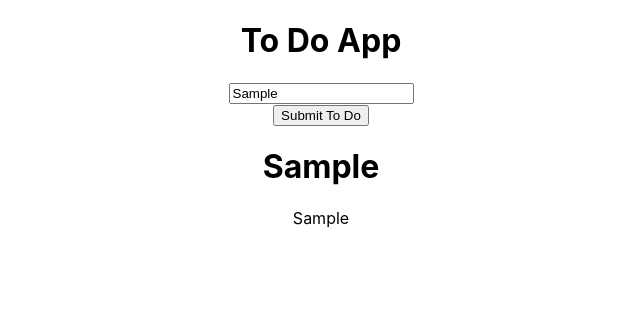
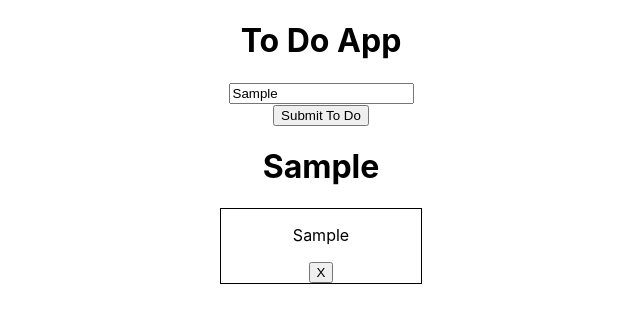
Before and after one commit to Board-Ape/rcp-a1, a React (Create React App) app: page / in a window 1280 px wide. Both pictures are taken after typing "Sample" into the empty fields and a click on the button "Submit To Do". Shown: the top 322 px of the page, without its empty margins (319-959 px from the left). Built offline with nearby package versions, Linux system fonts and the light colour scheme.

Commit message:
Assignment complete

```diff
--- a/src/App.js
+++ b/src/App.js
@@ -26,6 +26,15 @@ class App extends Component {
     })
   }
 
+  handleDelete = (event, key) => {
+    event.preventDefault()
+
+    let newState = this.state.todos.filter((todo, i) => i !== key)
+    this.setState({
+      todos: newState
+    })
+  }
+
   render() {
     return (
       <div className="App">
@@ -38,6 +47,7 @@ class App extends Component {
           todos={this.state.todos}
           input={this.state.input}
           handleSubmit={this.handleSubmit}
+          delete={this.handleDelete}
         />
       </div>
     )
--- /dev/null
+++ b/src/Card/Card.css
@@ -0,0 +1,5 @@
+.todo {
+    width: 200px;
+    border: 1px black solid;
+    margin: auto;
+}
--- a/src/Card/Card.js
+++ b/src/Card/Card.js
@@ -1,12 +1,14 @@
 import React from 'react';
+import './Card.css'
 
 const card = (props) => {
-    return props.todos.map(todo => {
-        return(
-            <div>
-                {todo}
-            </div>
-        )
+    return props.todos.map((todo, key) => {
+        return (
+          <div className="todo" key={key}>
+            <p contentEditable>{todo}</p>
+            <button onClick={(event) => props.delete(event, key)}>X</button>
+          </div>
+        );
     })
 }
 
--- a/src/Output/Output.js
+++ b/src/Output/Output.js
@@ -6,7 +6,7 @@ const userOutput = (props) => {
         <div>
             <button onClick={props.handleSubmit}>Submit To Do</button>
             <h1>{props.input}</h1>
-            <Card todos={props.todos}/>
+            <Card todos={props.todos} delete={props.delete}/>
         </div>
     )
 };
```
